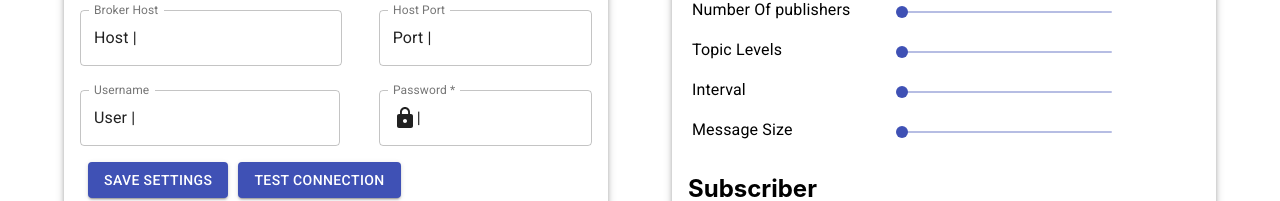
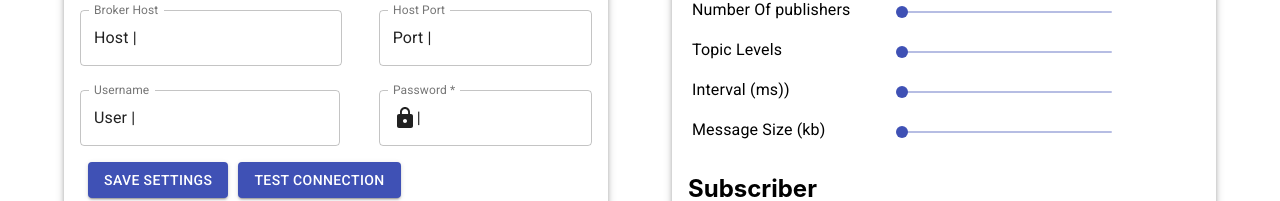
Before and after one commit to Blaiseniyo/IoT_Test_Bench, a React (Create React App) app: page / in a window 1280 px wide. Shown: the part 181-382 px from the top of the page. Built offline with nearby package versions, Linux system fonts and the light colour scheme; what redux-immutable-state-invariant would draw is missing.

Commit message:
add intervals

```diff
--- a/src/components/forms/testForm.js
+++ b/src/components/forms/testForm.js
@@ -4,7 +4,7 @@ import { Formik, Form} from "formik";
 import "../../App.scss";
 
 export const PublisherForm = () => {
-    const [values,setValues] = useState({numberOfPublisher:0,topicLevels:0,interval:0,messageSize:0,numberOfSubscribers:0,subscriberTopicLevels:0});
+    const [values,setValues] = useState({numberOfPublisher:0,topicLevels:0,interval:10,messageSize:1,numberOfSubscribers:0,subscriberTopicLevels:0});
     const handleOnChange =(newValue)=>{
         setValues({...values,...newValue});
     }
@@ -66,7 +66,7 @@ export const PublisherForm = () => {
               <Grid item container direction="row">
                 <Grid item sm={12} lg={5}>
                   <div>
-                    <Typography>Interval </Typography>
+                    <Typography>Interval (ms))</Typography>
                   </div>
                 </Grid>
                 <Grid item sm={12} lg={5}>
@@ -76,8 +76,8 @@ export const PublisherForm = () => {
                     valueLabelDisplay="auto"
                     aria-labelledby="disabled-slider"
                     defaultValue={0}
-                    min={0}
-                    max={10}
+                    min={10}
+                    max={10000}
                     onChange={(e,value)=> handleOnChange({"interval":value})}
                   />
                 </Grid>
@@ -85,7 +85,7 @@ export const PublisherForm = () => {
               <Grid item container direction="row">
                 <Grid item sm={12} lg={5}>
                   <div>
-                    <Typography>Message Size </Typography>
+                    <Typography>Message Size (kb) </Typography>
                   </div>
                 </Grid>
                 <Grid item sm={12} lg={5}>
@@ -95,8 +95,8 @@ export const PublisherForm = () => {
                     valueLabelDisplay="auto"
                     aria-labelledby="disabled-slider"
                     defaultValue={0}
-                    min={0}
-                    max={10}
+                    min={1}
+                    max={1024}
                     onChange={(e,value)=> handleOnChange({"messageSize":value})}
                   />
                 </Grid>
```
